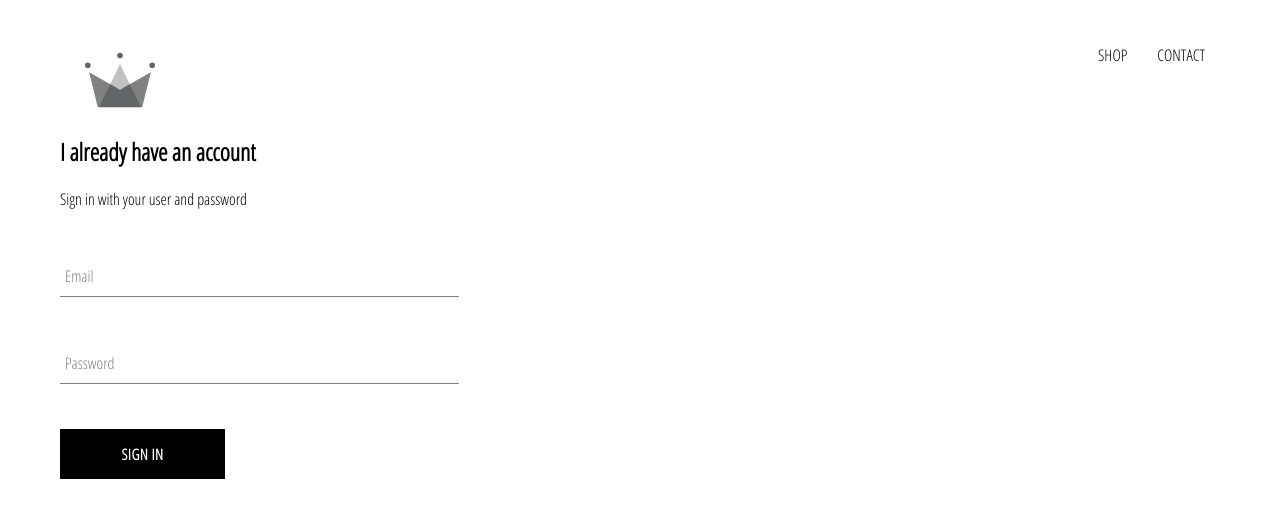
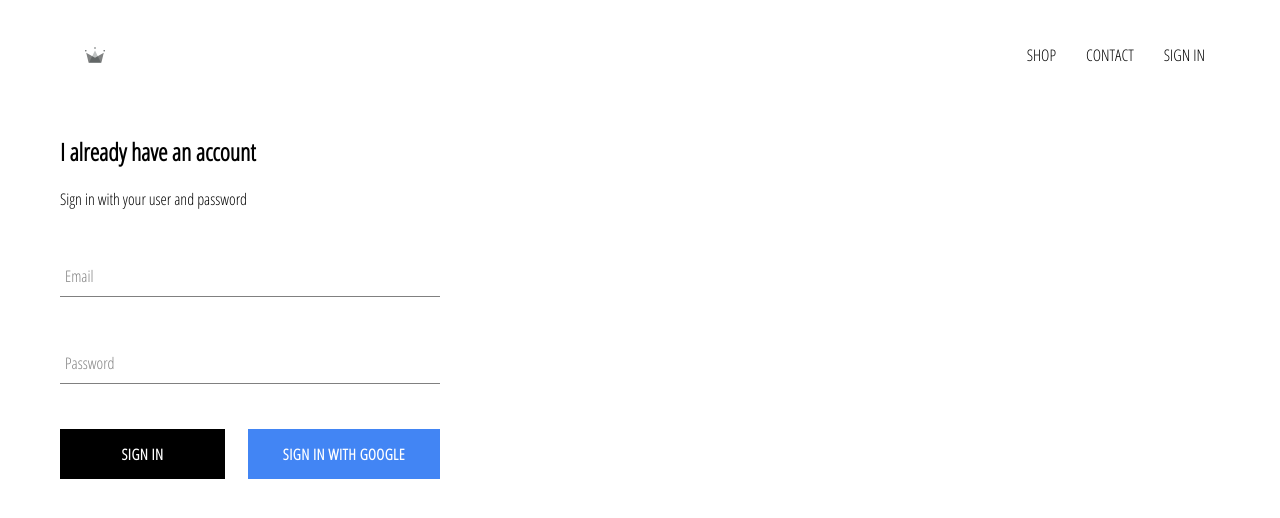
Before and after one commit to oscarcg91/cwrn-clothing, a React (Create React App) app: page /signin in a window 1280 px wide. Shown: the top 518 px of the page. Built offline with nearby package versions, Linux system fonts and the light colour scheme; no server answers.

Commit message:
added google auth

```diff
--- a/package.json
+++ b/package.json
@@ -6,6 +6,7 @@
     "@testing-library/jest-dom": "^5.15.0",
     "@testing-library/react": "^11.2.7",
     "@testing-library/user-event": "^12.8.3",
+    "firebase": "^9.5.0",
     "node-sass": "^6.0.1",
     "react": "^17.0.2",
     "react-dom": "^17.0.2",
--- a/src/App.css
+++ b/src/App.css
@@ -7,3 +7,7 @@
   text-decoration: none;
   color: black;
 }
+
+* {
+  box-sizing: border-box;
+}
--- a/src/App.js
+++ b/src/App.js
@@ -1,12 +1,48 @@
 import "./App.css";
 import HomePage from "./pages/homepage/homepage.component";
+import { auth } from "../src/firebase/firebase.utils";
+import React from "react";
+import { BrowserRouter, Routes, Route } from "react-router-dom";
+import ShopPage from "./pages/shop/shop.component";
+import Header from "./components/header/header.component";
+import SignInAndSignUpPage from "./pages/sign-in-and-sign-up/sign-in-and-sign-up.component";
 
-function App() {
-  return (
-    <div>
-      <HomePage />
-    </div>
-  );
+class App extends React.Component {
+  constructor(props) {
+    super(props);
+
+    this.state = {
+      currentUser: null,
+    };
+  }
+
+  unsubscribeFromAuth = null;
+
+  componentDidMount() {
+    this.unsubscribeFromAuth = auth.onAuthStateChanged((user) => {
+      this.setState({ currentUser: user });
+      console.log(user);
+    });
+  }
+
+  componentWillUnmount() {
+    this.unsubscribeFromAuth();
+  }
+
+  render() {
+    return (
+      <React.StrictMode>
+        <BrowserRouter>
+          <Header currentUser={this.state.currentUser} />
+          <Routes>
+            <Route path="/" element={<HomePage />} />
+            <Route path="shop" element={<ShopPage />} />
+            <Route path="signin" element={<SignInAndSignUpPage />} />
+          </Routes>
+        </BrowserRouter>
+      </React.StrictMode>
+    );
+  }
 }
 
 export default App;
--- a/src/components/custom-button/custom-button.component.jsx
+++ b/src/components/custom-button/custom-button.component.jsx
@@ -1,8 +1,8 @@
 import React from "react";
 import './custom-button.styles.scss';
 
-const CustomButton = ({children, ...otherProps}) => (
-<button className="custom-button" {...otherProps}>
+const CustomButton = ({children,isGoogleSignIn, ...otherProps}) => (
+<button className={`${isGoogleSignIn ? 'google-sign-in' :''} custom-button `} {...otherProps}>
     {children}
 </button>
 );
--- a/src/components/custom-button/custom-button.styles.scss
+++ b/src/components/custom-button/custom-button.styles.scss
@@ -19,4 +19,14 @@
     color: black;
     border: 1px solid black;
   }
+
+  &.google-sign-in {
+    background-color: #4285f4;
+    color: white;
+
+    &:hover {
+      background-color: #357ae8;
+      border: none;
+    }
+  }
 }
--- a/src/components/header/header.component.jsx
+++ b/src/components/header/header.component.jsx
@@ -2,8 +2,9 @@
 import './header.styles.scss';
 import { Link } from "react-router-dom";
 import { ReactComponent as Logo } from "../../assets/crown.svg";
+import { auth } from "../../firebase/firebase.utils";
 
-const Header = () => (
+const Header = ({currentUser}) => (
 <div className="header">
     <Link to="/">
         <Logo className="logo-container" to="/"/>
@@ -11,6 +12,13 @@
     <div className="options">
         <Link className="option" to="shop">SHOP</Link>
         <Link className="option" to="shop">CONTACT</Link>
+        {
+            currentUser?
+            <div className="option" onClick={() => auth.signOut()}>
+                SIGN OUT
+            </div>:
+            <Link className="option" to="signin">SIGN IN</Link>
+        }
     </div>
 </div>
 )
--- a/src/components/header/header.styles.scss
+++ b/src/components/header/header.styles.scss
@@ -20,6 +20,7 @@
 
     .option {
       padding: 10px 15px;
+      cursor: pointer;
     }
   }
 }
--- a/src/components/sign-in/sign-in.component.jsx
+++ b/src/components/sign-in/sign-in.component.jsx
@@ -2,6 +2,7 @@
 import './sign-in.styles.scss';
 import FormInput from "../form-input/form-input.component";
 import CustomButton from "../custom-button/custom-button.component";
+import {signInWithGoogle} from '../../firebase/firebase.utils';
 
 class SignIn extends React.Component{
     constructor(props){
@@ -44,9 +45,14 @@
                     value={this.state.password}
                     handleChange={this.handleChange}
                     required/>
+                    <div className="buttons">
                     <CustomButton type="submit">
                         Sign In
                     </CustomButton>
+                    <CustomButton onClick={signInWithGoogle} isGoogleSignIn>
+                        Sign In with Google
+                    </CustomButton>
+                    </div>
                 </form>
             </div>
         );
--- a/src/components/sign-in/sign-in.styles.scss
+++ b/src/components/sign-in/sign-in.styles.scss
@@ -1,9 +1,14 @@
 .sign-in {
-  width: 30vw;
+  width: 380px;
   display: flex;
   flex-direction: column;
 
   .title {
     margin: 10px;
   }
+
+  .buttons {
+    display: flex;
+    justify-content: space-between;
+  }
 }
--- /dev/null
+++ b/src/firebase/firebase.utils.js
@@ -0,0 +1,24 @@
+import firebase from "firebase/compat/app";
+import "firebase/compat/firestore";
+import "firebase/compat/auth";
+
+const config = {
+  apiKey: "AIzaSyCleDlYI3jkNjp6dsdtX4wLbKhYAaeZnw0",
+  authDomain: "crwn-db-79e8e.firebaseapp.com",
+  projectId: "crwn-db-79e8e",
+  storageBucket: "crwn-db-79e8e.appspot.com",
+  messagingSenderId: "637484204193",
+  appId: "1:637484204193:web:00903e7c1a3d31926f70e0",
+  measurementId: "G-T0PCBXDH3D",
+};
+
+firebase.initializeApp(config);
+
+export const auth = firebase.auth();
+export const firestore = firebase.firestore();
+
+const provider = new firebase.auth.GoogleAuthProvider();
+provider.setCustomParameters({ prompt: "select_account" });
+export const signInWithGoogle = () => auth.signInWithPopup(provider);
+
+export default firebase;
--- a/src/index.js
+++ b/src/index.js
@@ -2,24 +2,8 @@
 import ReactDOM from "react-dom";
 import "./index.css";
 import App from "./App";
-import { BrowserRouter, Routes, Route } from "react-router-dom";
-import ShopPage from "./pages/shop/shop.component";
-import Header from "./components/header/header.component";
-import SignInAndSignUpPage from "./pages/sign-in-and-sign-up/sign-in-and-sign-up.component";
 
-ReactDOM.render(
-  <React.StrictMode>
-    <BrowserRouter>
-      <Header />
-      <Routes>
-        <Route path="/" element={<App />} />
-        <Route path="shop" element={<ShopPage />} />
-        <Route path="signin" element={<SignInAndSignUpPage />} />
-      </Routes>
-    </BrowserRouter>
-  </React.StrictMode>,
-  document.getElementById("root")
-);
+ReactDOM.render(<App />, document.getElementById("root"));
 
 // If you want to start measuring performance in your app, pass a function
 // to log results (for example: reportWebVitals(console.log))
```
Also changed, not shown: 1 other file (tests, documents, lock files or other folders).
